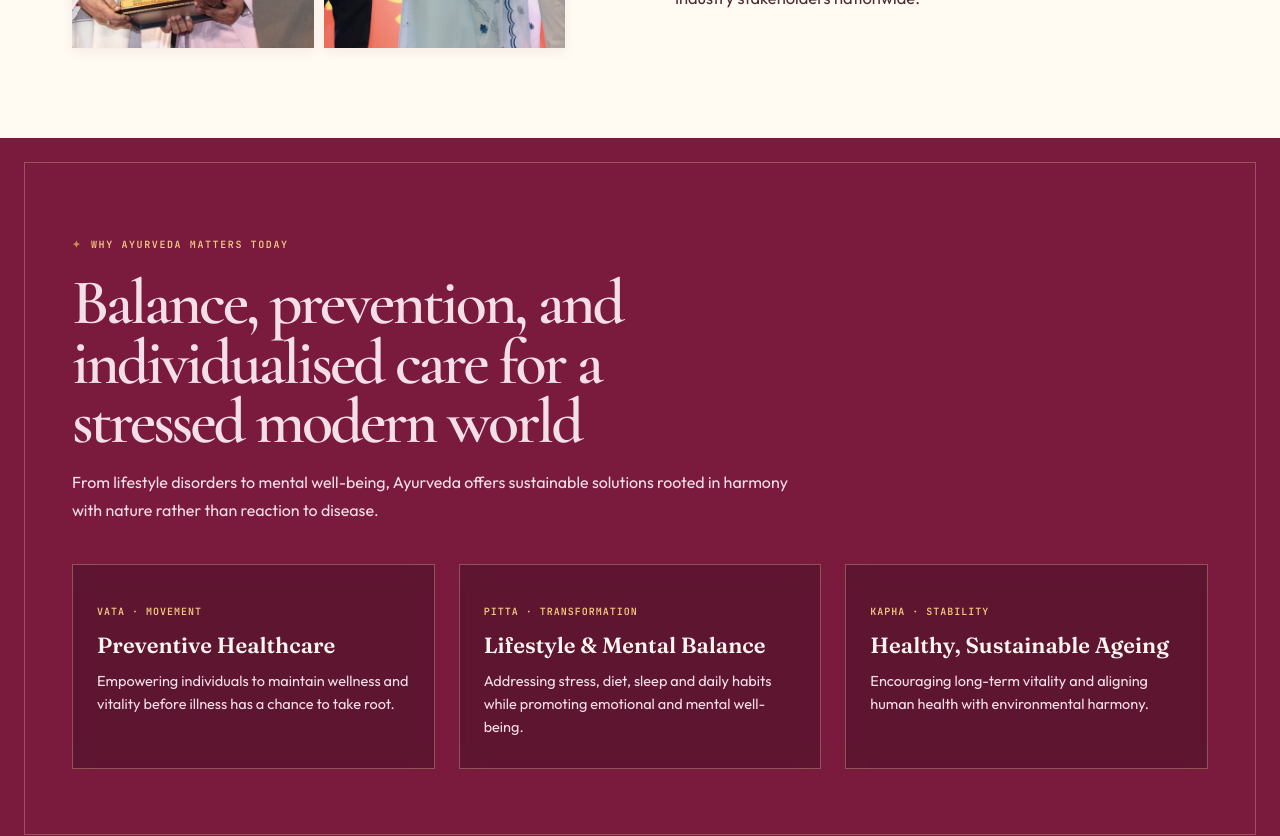
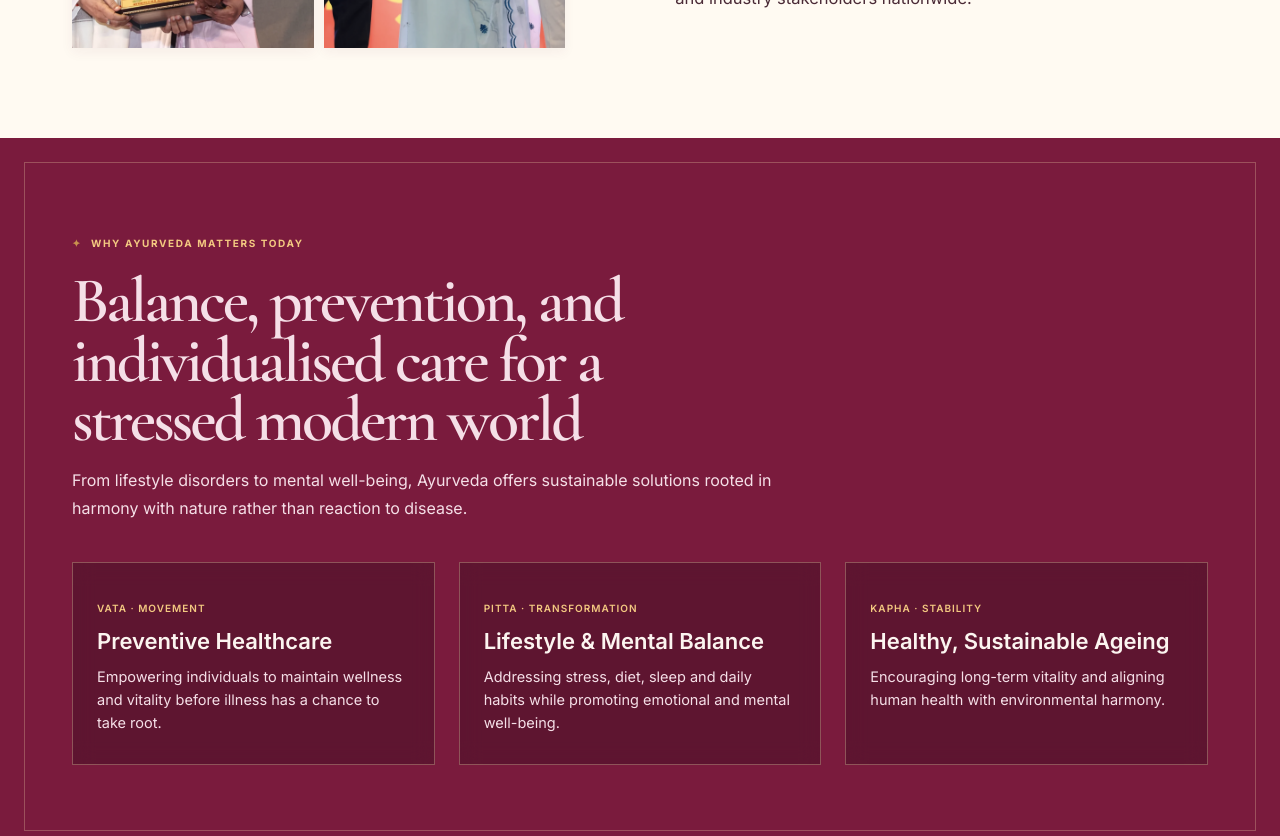
Before and after one commit to Vbhv-1501/AyurvedamFoundation, a Next.js app: page / in a window 1280 px wide. Shown: the part 1660-2496 px from the top of the page. Built offline with nearby package versions, Linux system fonts and the light colour scheme; a web font is replaced by a local one.

Commit message:
Update website font to Inter

```diff
--- a/src/app/globals.css
+++ b/src/app/globals.css
@@ -1,3 +1,4 @@
+@import url('https://fonts.googleapis.com/css2?family=Inter:wght@300;400;500;600;700;800;900&display=swap');
 @import "tailwindcss";
 
 /* Show Elementor nav menu dropdown sub-menus on hover */
@@ -889,3 +890,25 @@ body::before { content: ""; position: fixed; inset: 0; pointer-events: none; z-i
 .elementor-page-88 .ay-scroll-stage { overflow: visible !important; }
 body:has(.elementor-page-88) .elementor-location-footer,
 .elementor-page-88 + .elementor-location-footer { margin-top: 0 !important; }
+
+/* Force Inter on everything except icon font classes and custom SVGs */
+html, body, p, h1, h2, h3, h4, h5, h6, li, button, input, select, textarea,
+span:not([class*="icon"]):not([class*="fa"]):not([class*="eicon"]):not(.fa),
+a:not([class*="icon"]):not([class*="fa"]):not([class*="eicon"]):not(.fa),
+div:not([class*="icon"]):not([class*="fa"]):not([class*="eicon"]):not(.fa) {
+  font-family: 'Inter', sans-serif !important;
+}
+
+/* Explicitly protect icon fonts from being overridden by the Inter rule above */
+.ekiticons, .elementor-icons-ekiticons {
+  font-family: 'ekiticons' !important;
+}
+.fa, .fas, .far, .fab, [class^="fa-"], [class*=" fa-"] {
+  font-family: 'Font Awesome 5 Free', 'Font Awesome 5 Brands', 'FontAwesome', sans-serif !important;
+}
+[class^="eicon-"], [class*=" eicon-"] {
+  font-family: 'Elementor' !important;
+}
+.etn-icon {
+  font-family: 'etn-icon' !important;
+}
```
